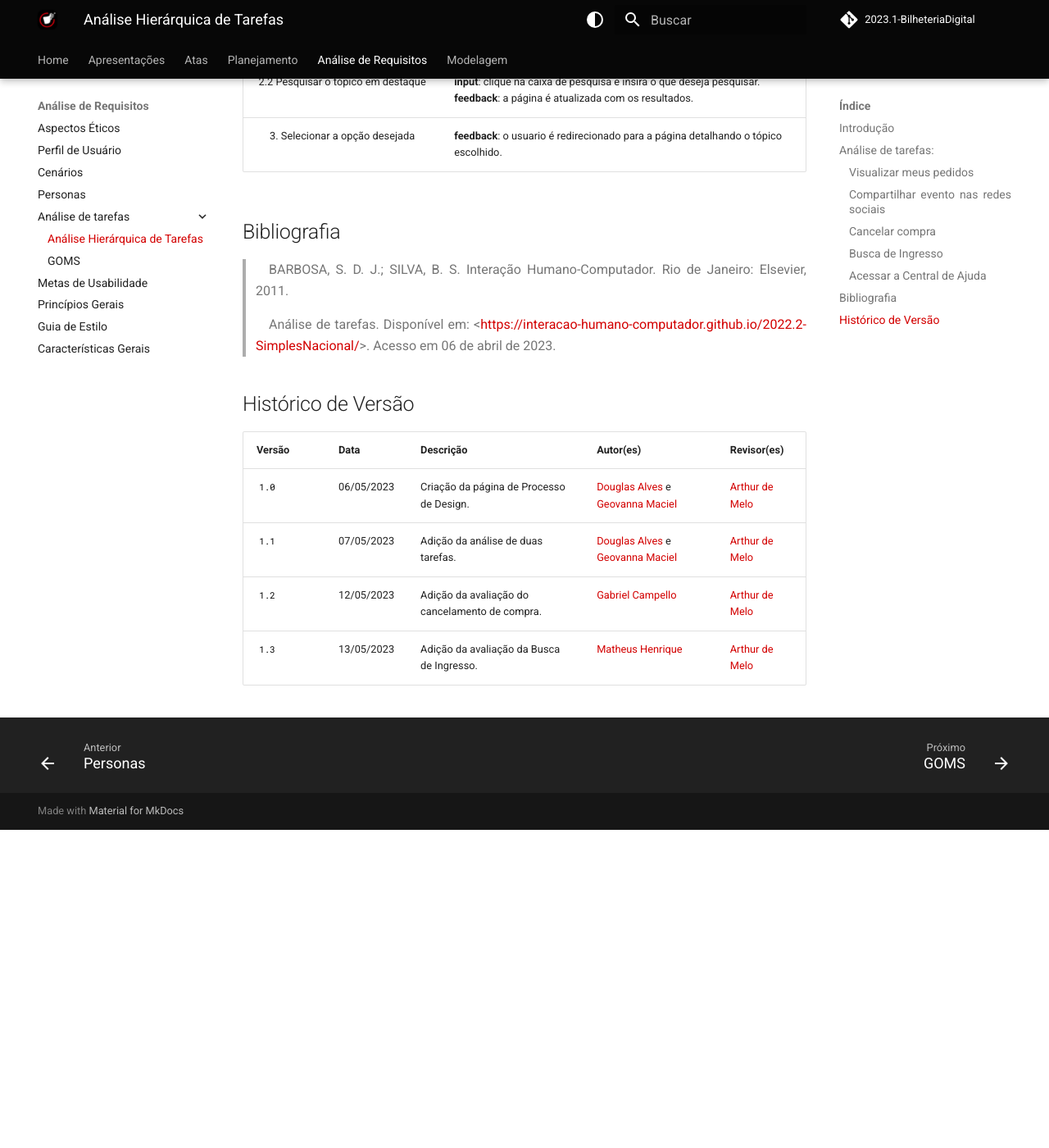
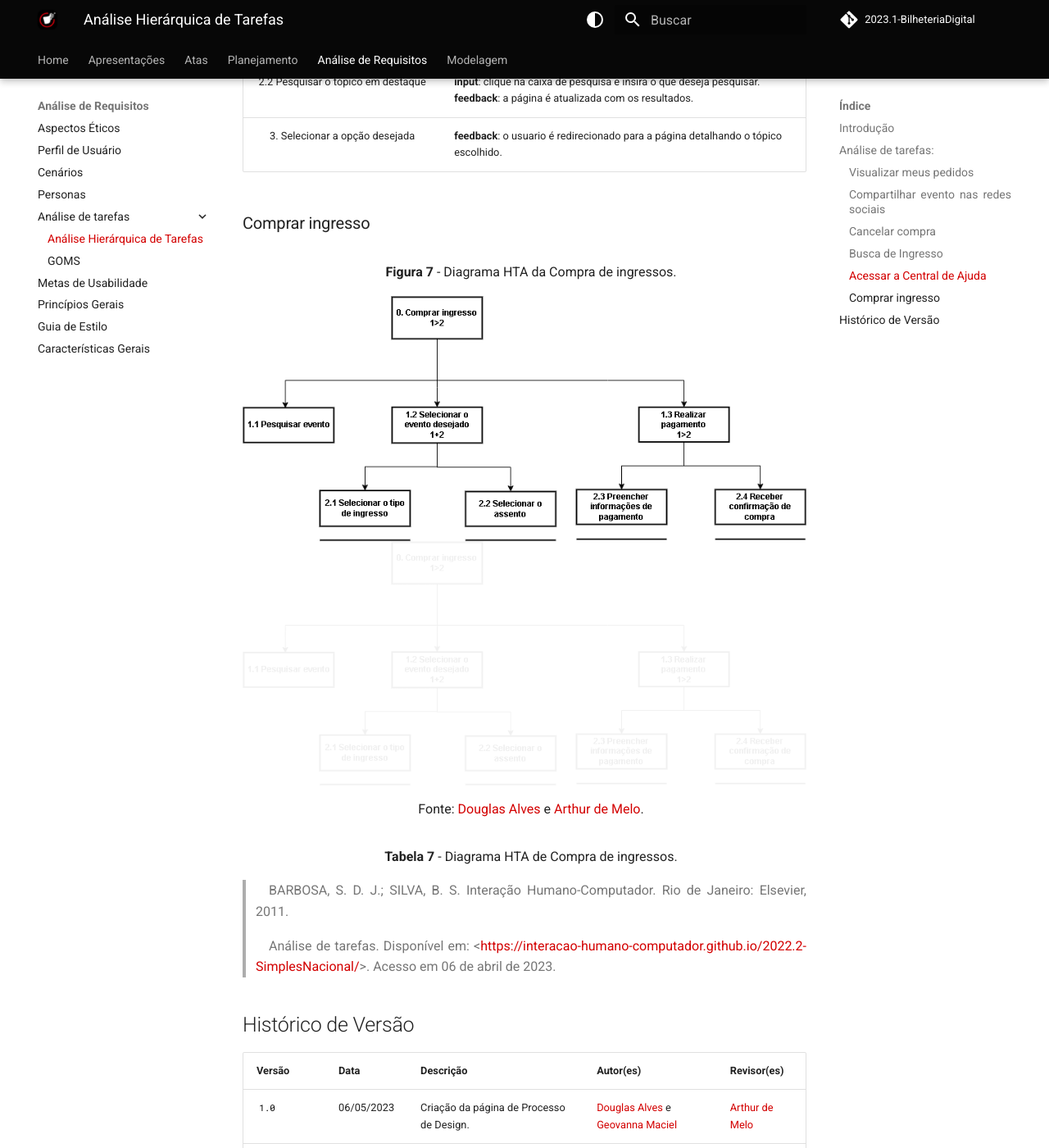
Before and after one commit to Interacao-Humano-Computador/2023.1-BilheteriaDigital, an MkDocs documentation site: the page built from docs/analise-de-requisitos/analise-de-tarefas/hta.md, in a window 1280 px wide and 1400 px high, scrolled down 8632 px. Shown: the whole window at 82% size. Built offline with MkDocs 1.6.1 and Material for MkDocs 9.7.7, drawn with Linux system fonts in a browser that asks for light colours; comment, search, counter and statistics services are not loaded; the version menu is left out; before the commit the page ends 9644 px from its top, so only the background shows below that.

Commit message:
Adição do diagrama hta da compra de ingressos

```diff
--- a/docs/analise-de-requisitos/analise-de-tarefas/hta.md
+++ b/docs/analise-de-requisitos/analise-de-tarefas/hta.md
@@ -147,7 +147,19 @@ No que diz respeito as tarefas para análise com o método HTA, foram escolhidas
 |     2.2 Pesquisar o tópico em destaque     | **input**: clique na caixa de pesquisa e insira o que deseja pesquisar. <br> **feedback**: a página é atualizada com os resultados.       |
 |      3. Selecionar a opção desejada    | **feedback**: o usuario é redirecionado para a página detalhando o tópico escolhido.         |
 
-## Bibliografia
+### Comprar ingresso
+
+<figure markdown>
+<font size="3"><p style="text-align: center"><b>Figura 7</b> - Diagrama HTA da Compra de ingressos.</p></font>
+
+![Diagrama HTA da Busca de Ingressso no Modo Claro](../../assets/analise-de-tarefas/hta6.png#only-light){width: 300}
+![Diagrama HTA da Busca de Ingressso no Modo Escuro](../../assets/analise-de-tarefas/hta6e.png#only-dark){width: 300}
+
+<font size="3"><p style="text-align: center">Fonte: [Douglas Alves](https://github.com/dougAlvs) e [Arthur de Melo](https://github.com/arthurmlv).</p></font>
+
+</figure>
+
+<font size="3"><p style="text-align: center"><b>Tabela 7</b> - Diagrama HTA de Compra de ingressos.</p></font>
 
 > BARBOSA, S. D. J.; SILVA, B. S. Interação Humano-Computador. Rio de Janeiro: Elsevier, 2011.
 
```
Also changed, not shown: docs/assets/analise-de-tarefas/hta6.png (added), docs/assets/analise-de-tarefas/hta6e.png (added).
